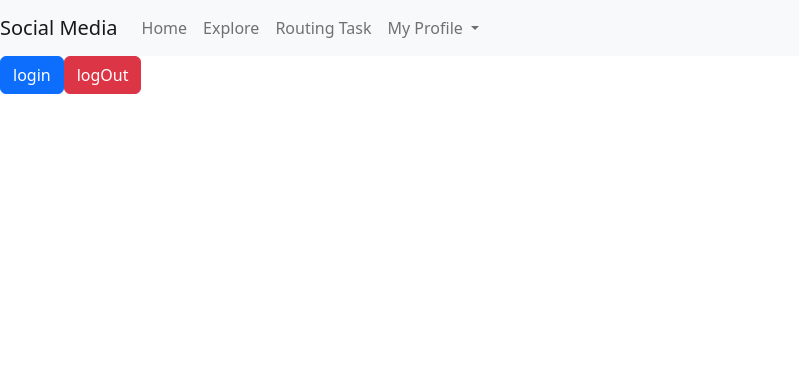
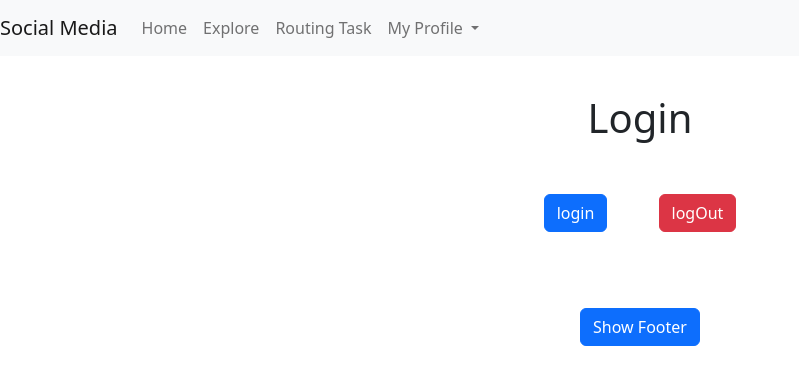
Before and after one commit to aishwaryrawatBacancy/AngularTraining, an Angular app: page / in a window 1280 px wide. Shown: the top 384 px of the page, without its empty margins (0-799 px from the left). Built offline with nearby package versions, Linux system fonts and the light colour scheme.

Commit message:
observables task

```diff
--- a/src/app/app.component.html
+++ b/src/app/app.component.html
@@ -5,3 +5,6 @@
 <app-explore *appUnless="showHome"></app-explore> -->
 
 <router-outlet></router-outlet>
+
+
+<app-footer *ngIf="footerShow"></app-footer>
--- a/src/app/app.component.ts
+++ b/src/app/app.component.ts
@@ -1,5 +1,7 @@
-import { Component } from '@angular/core';
+import { Component, OnDestroy, OnInit } from '@angular/core';
+import { Subscription } from 'rxjs';
 import { ShareDataService } from './shared/services/share-data.service';
+import { SubjectService } from './shared/services/subject.service';
 
 @Component({
   selector: 'app-root',
@@ -7,14 +9,27 @@ import { ShareDataService } from './shared/services/share-data.service';
   styleUrls: ['./app.component.scss'],
   providers: [ShareDataService]
 })
-export class AppComponent {
+export class AppComponent implements OnInit, OnDestroy{
   title = 'angular-training-app';
 
   menuText: string = 'Home';
   removeHeader: boolean = true;
   showHome = false;
 
-  constructor(private shareDataService: ShareDataService){}
+  footerShow = false;
+  private showSubscription: Subscription;
+
+  constructor(private shareDataService: ShareDataService, private subjectService: SubjectService){}
+
+  ngOnInit(): void {
+    this.showSubscription = this.subjectService.showEmitter.subscribe( didshow => {
+      this.footerShow = didshow;
+    } )
+  }
+
+  ngOnDestroy(): void {
+    this.showSubscription.unsubscribe();
+  }
 
   changeText(){
     this.menuText = "About";
--- a/src/app/app.module.ts
+++ b/src/app/app.module.ts
@@ -19,6 +19,7 @@ import { PostIndividualComponent } from './task-routing/post-individual/post-ind
 import { LoginComponent } from './login/login.component';
 import { AuthGuard } from './guards/auth.guard';
 import { ResolveGuard } from './guards/resolve.guard';
+import { FooterComponent } from './footer/footer.component';
 
 @NgModule({
   declarations: [
@@ -33,7 +34,8 @@ import { ResolveGuard } from './guards/resolve.guard';
     PostsComponent,
     TaskRoutingComponent,
     PostIndividualComponent,
-    LoginComponent
+    LoginComponent,
+    FooterComponent
   ],
   imports: [
     BrowserModule,
--- /dev/null
+++ b/src/app/footer/footer.component.html
@@ -0,0 +1,5 @@
+<footer>
+    <p>Author: Chetan Punani<br>
+        <a href="chetan.punani@bacancy.com">chetan.punani@bacancy.com</a>
+    </p>
+</footer>
--- /dev/null
+++ b/src/app/footer/footer.component.scss
@@ -0,0 +1,10 @@
+footer {
+    text-align: center;
+    padding: 3px;
+    background-color: rgb(192, 191, 209);
+    color: white;
+    width: 100%;
+    position: fixed;
+    left: 0;
+    bottom: 0;
+  }
--- /dev/null
+++ b/src/app/footer/footer.component.ts
@@ -0,0 +1,15 @@
+import { Component, OnInit } from '@angular/core';
+
+@Component({
+  selector: 'app-footer',
+  templateUrl: './footer.component.html',
+  styleUrls: ['./footer.component.scss']
+})
+export class FooterComponent implements OnInit {
+
+  constructor() { }
+
+  ngOnInit(): void {
+  }
+
+}
--- a/src/app/login/login.component.html
+++ b/src/app/login/login.component.html
@@ -1,2 +1,12 @@
-<button type="button" class="btn btn-primary" (click)="login()">login</button>
-<button  type="button" class="btn btn-danger" (click)="logout()">logOut</button>
+<div>
+    <h1 id="login-text">Login</h1>
+</div>
+
+<div class="login-div">
+    <button type="button" class="btn btn-primary" (click)="login()">login</button>
+    <button type="button" class="btn btn-danger" (click)="logout()">logOut</button>
+</div>
+
+<div class="login-div">
+    <button type="button" class="btn btn-primary" (click)="onShowFooter()">Show Footer</button>
+</div>
--- a/src/app/login/login.component.scss
+++ b/src/app/login/login.component.scss
@@ -0,0 +1,15 @@
+#login-text {
+    margin-top: 3%;
+    display: block;
+    text-align: center;
+}
+
+.login-div {
+    margin-top: 2%;
+    display: block;
+    text-align: center;
+}
+
+.btn {
+    margin: 2%;
+}
--- a/src/app/login/login.component.ts
+++ b/src/app/login/login.component.ts
@@ -1,5 +1,6 @@
 import { Component, OnInit } from '@angular/core';
 import { AuthService } from '../shared/services/auth.service';
+import { SubjectService } from '../shared/services/subject.service';
 
 @Component({
   selector: 'app-login',
@@ -8,7 +9,7 @@ import { AuthService } from '../shared/services/auth.service';
 })
 export class LoginComponent implements OnInit {
 
-  constructor(private authService: AuthService) { }
+  constructor(private authService: AuthService, private subjectService: SubjectService) { }
 
   ngOnInit(): void {
   }
@@ -20,4 +21,8 @@ export class LoginComponent implements OnInit {
   logout() {
     this.authService.logout();
   }
+
+  onShowFooter() {
+    this.subjectService.showEmitter.next(true);
+  }
 }
--- /dev/null
+++ b/src/app/shared/services/subject.service.ts
@@ -0,0 +1,12 @@
+import { Injectable } from '@angular/core';
+import { Subject } from 'rxjs';
+
+
+@Injectable({
+  providedIn: 'root'
+})
+export class SubjectService {
+  showEmitter = new Subject<boolean>();
+
+  constructor() { }
+}
--- a/tsconfig.json
+++ b/tsconfig.json
@@ -21,7 +21,8 @@
     "lib": [
       "es2020",
       "dom"
-    ]
+    ],
+    "strictPropertyInitialization": false,
   },
   "angularCompilerOptions": {
     "enableI18nLegacyMessageIdFormat": false,
```
Also changed, not shown: src/app/home/home.component.html (line endings or trailing spaces), 2 other files (tests, documents, lock files or other folders).
